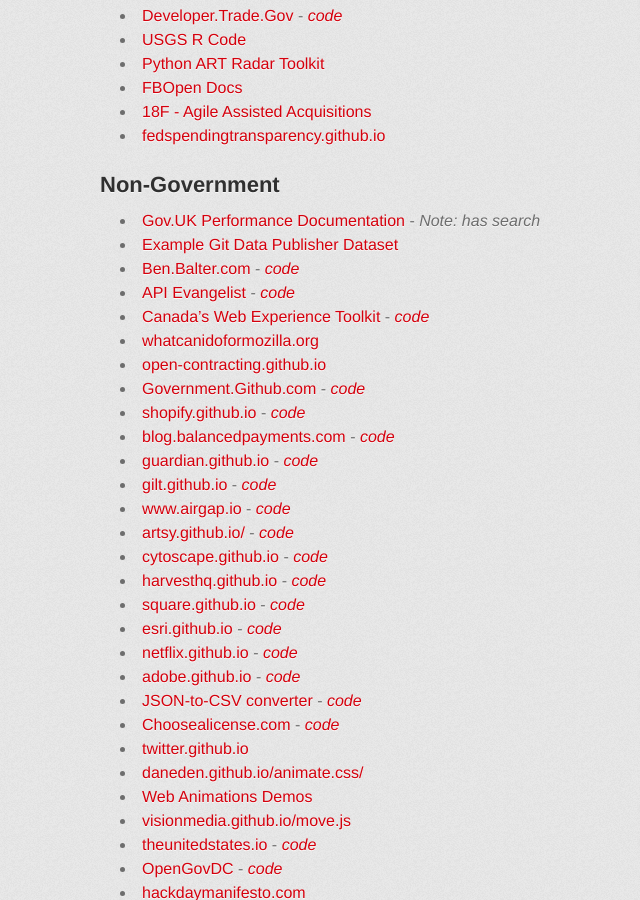
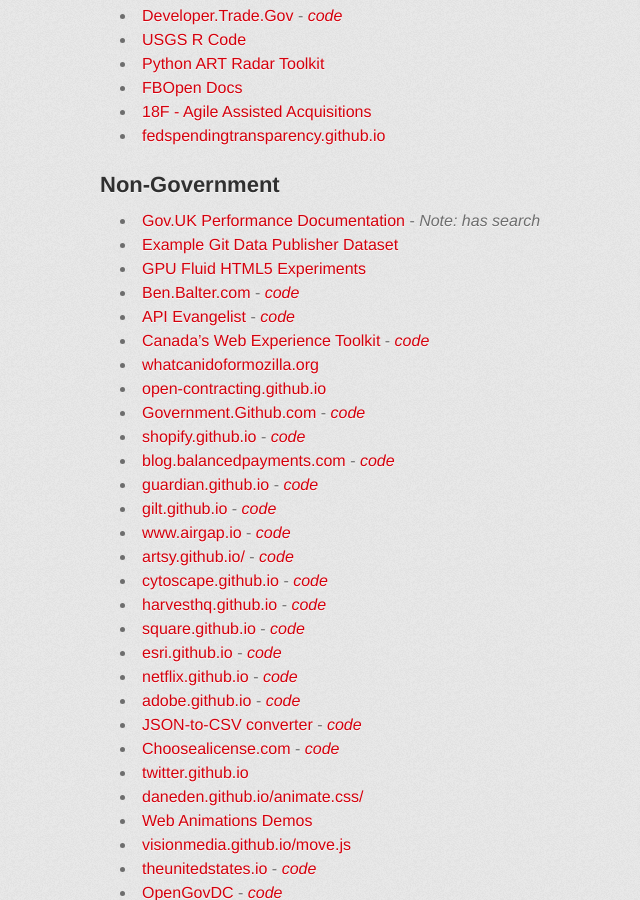
Before and after one commit to GSA/Open-Data-Collaboration-Sandbox, a Jekyll site: the page built from website_examples.md, in a window 1280 px wide and 900 px high, scrolled down 910 px. Shown: the whole window, without its empty margins (230-870 px from the left). Built offline with Jekyll 4.4.1, drawn with Linux system fonts in a browser that asks for light colours; some web fonts are replaced.

Commit message:
adding fluid html5 examples

```diff
--- a/website_examples.md
+++ b/website_examples.md
@@ -45,6 +45,7 @@
 
 * [Gov.UK Performance Documentation](http://alphagov.github.io/performanceplatform-documentation) - _Note: has search_
 * [Example Git Data Publisher Dataset](http://git-data-publisher.github.io/Transactions-over-25-000-in-the-Foreign-and-Commonwealth-Office/)
+* [GPU Fluid HTML5 Experiments](http://haxiomic.github.io/GPU-Fluid-Experiments/html5/)
 * [Ben.Balter.com](http://ben.balter.com) - *[code](https://github.com/benbalter/benbalter.github.com)*
 * [API Evangelist](http://www.apievangelist.com) - *[code](https://github.com/kinlane/api-evangelist)*
 * [Canada's Web Experience Toolkit](http://wet-boew.github.io/wet-boew/index-en.html) - *[code](https://github.com/wet-boew/wet-boew)*
```
